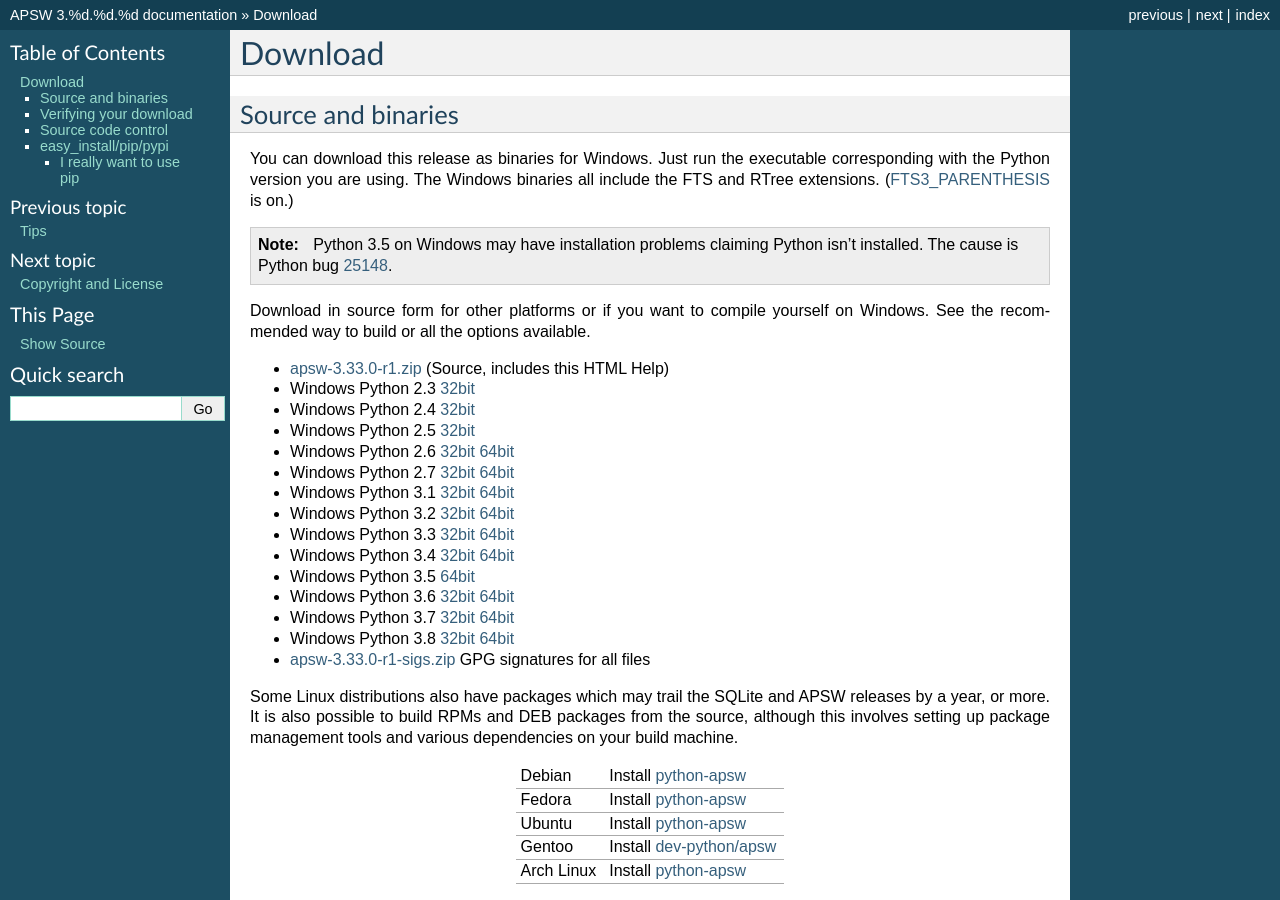
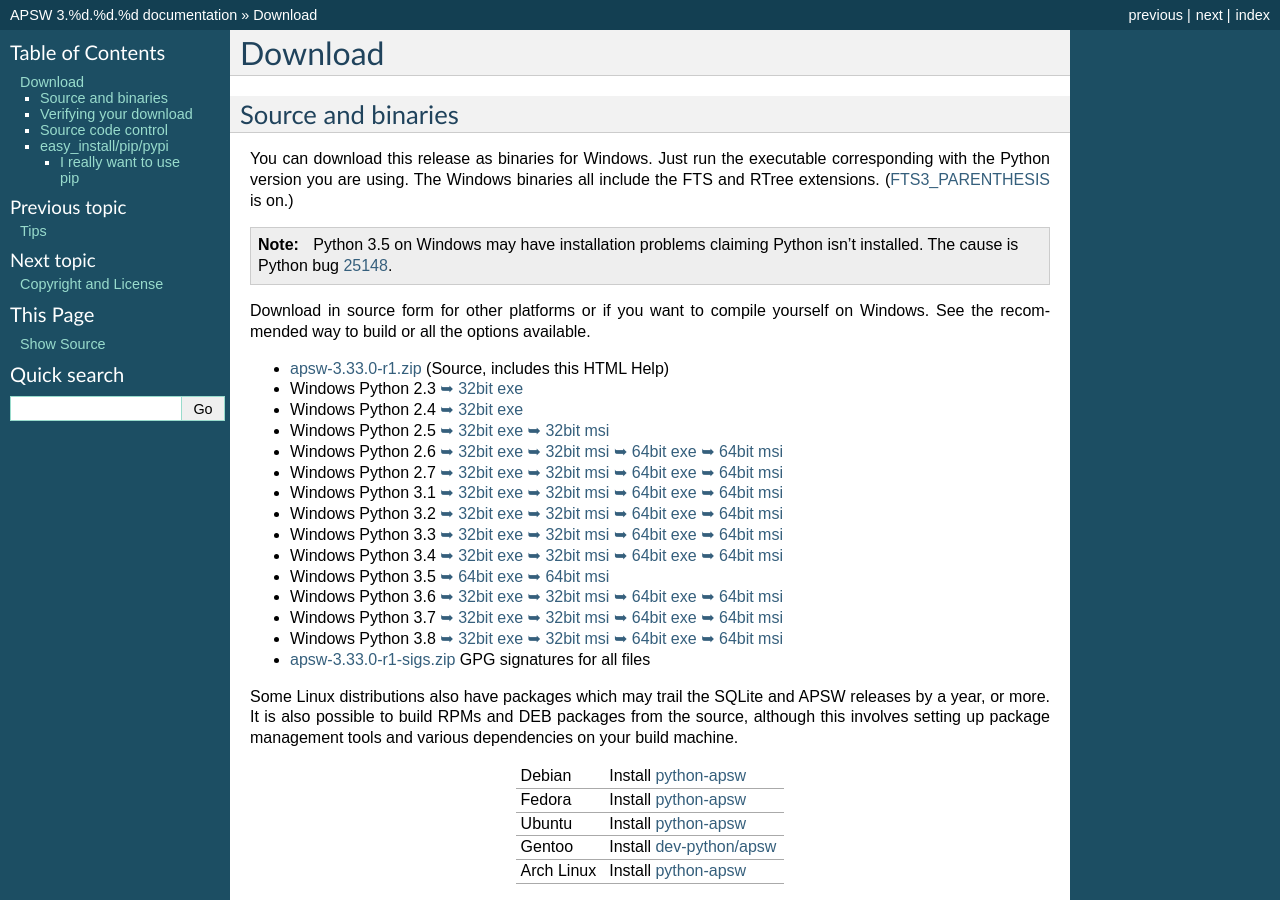
Before and after one commit to rogerbinns/apsw, a Sphinx documentation site: the page built from doc/download.rst, in a window 1280 px wide and 900 px high. Built offline with Sphinx 7.4.7, drawn with Linux system fonts in a browser that asks for light colours; pages that are not in the unit, such as notebooks, are missing from menus; the version number is read from the project's files by our own code.

Commit message:
MSIs for download too
Closes #294

```diff
--- a/doc/changes.rst
+++ b/doc/changes.rst
@@ -1,6 +1,12 @@
 Change History
 **************
 .. currentmodule:: apsw
+
+next-r1
+=======
+
+Windows MSI installer files are now provided in addition to the
+exe files (:issue:`294`)
 
 3.33.0-r1
 =========
--- a/doc/download.rst
+++ b/doc/download.rst
@@ -29,74 +29,114 @@
   (Source, includes this HTML Help)
 
 * Windows Python 2.3
-  `32bit
+  `➥ 32bit exe
   <https://github.com/rogerbinns/apsw/releases/download/3.33.0-r1/apsw-3.33.0-r1.win32-py2.3.exe>`__
 
 * Windows Python 2.4
-  `32bit
+  `➥ 32bit exe
   <https://github.com/rogerbinns/apsw/releases/download/3.33.0-r1/apsw-3.33.0-r1.win32-py2.4.exe>`__
 
 * Windows Python 2.5
-  `32bit
+  `➥ 32bit exe
   <https://github.com/rogerbinns/apsw/releases/download/3.33.0-r1/apsw-3.33.0.win32-py2.5.exe>`__
+  `➥ 32bit msi
+  <https://github.com/rogerbinns/apsw/releases/download/3.33.0-r1/apsw-3.33.0.win32-py2.5.msi>`__
 
 * Windows Python 2.6
-  `32bit
+  `➥ 32bit exe
   <https://github.com/rogerbinns/apsw/releases/download/3.33.0-r1/apsw-3.33.0.win32-py2.6.exe>`__
-  `64bit
+  `➥ 32bit msi
+  <https://github.com/rogerbinns/apsw/releases/download/3.33.0-r1/apsw-3.33.0.win32-py2.6.msi>`__
+  `➥ 64bit exe
   <https://github.com/rogerbinns/apsw/releases/download/3.33.0-r1/apsw-3.33.0.win-amd64-py2.6.exe>`__
+  `➥ 64bit msi
+  <https://github.com/rogerbinns/apsw/releases/download/3.33.0-r1/apsw-3.33.0.win-amd64-py2.6.msi>`__
 
 * Windows Python 2.7
-  `32bit
+  `➥ 32bit exe
   <https://github.com/rogerbinns/apsw/releases/download/3.33.0-r1/apsw-3.33.0.win32-py2.7.exe>`__
-  `64bit
+  `➥ 32bit msi
+  <https://github.com/rogerbinns/apsw/releases/download/3.33.0-r1/apsw-3.33.0.win32-py2.7.msi>`__
+  `➥ 64bit exe
   <https://github.com/rogerbinns/apsw/releases/download/3.33.0-r1/apsw-3.33.0.win-amd64-py2.7.exe>`__
+  `➥ 64bit msi
+  <https://github.com/rogerbinns/apsw/releases/download/3.33.0-r1/apsw-3.33.0.win-amd64-py2.7.msi>`__
 
 * Windows Python 3.1
-  `32bit
+  `➥ 32bit exe
   <https://github.com/rogerbinns/apsw/releases/download/3.33.0-r1/apsw-3.33.0.win32-py3.1.exe>`__
-  `64bit
+  `➥ 32bit msi
+  <https://github.com/rogerbinns/apsw/releases/download/3.33.0-r1/apsw-3.33.0.win32-py3.1.msi>`__
+  `➥ 64bit exe
   <https://github.com/rogerbinns/apsw/releases/download/3.33.0-r1/apsw-3.33.0.win-amd64-py3.1.exe>`__
+  `➥ 64bit msi
+  <https://github.com/rogerbinns/apsw/releases/download/3.33.0-r1/apsw-3.33.0.win-amd64-py3.1.msi>`__
 
 * Windows Python 3.2
-  `32bit
+  `➥ 32bit exe
   <https://github.com/rogerbinns/apsw/releases/download/3.33.0-r1/apsw-3.33.0.win32-py3.2.exe>`__
-  `64bit
+  `➥ 32bit msi
+  <https://github.com/rogerbinns/apsw/releases/download/3.33.0-r1/apsw-3.33.0.win32-py3.2.msi>`__
+  `➥ 64bit exe
   <https://github.com/rogerbinns/apsw/releases/download/3.33.0-r1/apsw-3.33.0.win-amd64-py3.2.exe>`__
+  `➥ 64bit msi
+  <https://github.com/rogerbinns/apsw/releases/download/3.33.0-r1/apsw-3.33.0.win-amd64-py3.2.msi>`__
 
 * Windows Python 3.3
-  `32bit
+  `➥ 32bit exe
   <https://github.com/rogerbinns/apsw/releases/download/3.33.0-r1/apsw-3.33.0.win32-py3.3.exe>`__
-  `64bit
+  `➥ 32bit msi
+  <https://github.com/rogerbinns/apsw/releases/download/3.33.0-r1/apsw-3.33.0.win32-py3.3.msi>`__
+  `➥ 64bit exe
   <https://github.com/rogerbinns/apsw/releases/download/3.33.0-r1/apsw-3.33.0.win-amd64-py3.3.exe>`__
+  `➥ 64bit msi
+  <https://github.com/rogerbinns/apsw/releases/download/3.33.0-r1/apsw-3.33.0.win-amd64-py3.3.msi>`__
 
 * Windows Python 3.4
-  `32bit
+  `➥ 32bit exe
   <https://github.com/rogerbinns/apsw/releases/download/3.33.0-r1/apsw-3.33.0.win32-py3.4.exe>`__
-  `64bit
+  `➥ 32bit msi
+  <https://github.com/rogerbinns/apsw/releases/download/3.33.0-r1/apsw-3.33.0.win32-py3.4.msi>`__
+  `➥ 64bit exe
   <https://github.com/rogerbinns/apsw/releases/download/3.33.0-r1/apsw-3.33.0.win-amd64-py3.4.exe>`__
+  `➥ 64bit msi
+  <https://github.com/rogerbinns/apsw/releases/download/3.33.0-r1/apsw-3.33.0.win-amd64-py3.4.msi>`__
 
 * Windows Python 3.5
-  `64bit
+  `➥ 64bit exe
   <https://github.com/rogerbinns/apsw/releases/download/3.33.0-r1/apsw-3.33.0.win-amd64-py3.5.exe>`__
+  `➥ 64bit msi
+  <https://github.com/rogerbinns/apsw/releases/download/3.33.0-r1/apsw-3.33.0.win-amd64-py3.5.msi>`__
 
 * Windows Python 3.6
-  `32bit
+  `➥ 32bit exe
   <https://github.com/rogerbinns/apsw/releases/download/3.33.0-r1/apsw-3.33.0.win32-py3.6.exe>`__
-  `64bit
+  `➥ 32bit msi
+  <https://github.com/rogerbinns/apsw/releases/download/3.33.0-r1/apsw-3.33.0.win32-py3.6.msi>`__
+  `➥ 64bit exe
   <https://github.com/rogerbinns/apsw/releases/download/3.33.0-r1/apsw-3.33.0.win-amd64-py3.6.exe>`__
+  `➥ 64bit msi
+  <https://github.com/rogerbinns/apsw/releases/download/3.33.0-r1/apsw-3.33.0.win-amd64-py3.6.msi>`__
 
 * Windows Python 3.7
-  `32bit
+  `➥ 32bit exe
   <https://github.com/rogerbinns/apsw/releases/download/3.33.0-r1/apsw-3.33.0.win32-py3.7.exe>`__
-  `64bit
+  `➥ 32bit msi
+  <https://github.com/rogerbinns/apsw/releases/download/3.33.0-r1/apsw-3.33.0.win32-py3.7.msi>`__
+  `➥ 64bit exe
   <https://github.com/rogerbinns/apsw/releases/download/3.33.0-r1/apsw-3.33.0.win-amd64-py3.7.exe>`__
+  `➥ 64bit msi
+  <https://github.com/rogerbinns/apsw/releases/download/3.33.0-r1/apsw-3.33.0.win-amd64-py3.7.msi>`__
 
 * Windows Python 3.8
-  `32bit
+  `➥ 32bit exe
   <https://github.com/rogerbinns/apsw/releases/download/3.33.0-r1/apsw-3.33.0.win32-py3.8.exe>`__
-  `64bit
+  `➥ 32bit msi
+  <https://github.com/rogerbinns/apsw/releases/download/3.33.0-r1/apsw-3.33.0.win32-py3.8.msi>`__
+  `➥ 64bit exe
   <https://github.com/rogerbinns/apsw/releases/download/3.33.0-r1/apsw-3.33.0.win-amd64-py3.8.exe>`__
+  `➥ 64bit msi
+  <https://github.com/rogerbinns/apsw/releases/download/3.33.0-r1/apsw-3.33.0.win-amd64-py3.8.msi>`__
 
 * `apsw-3.33.0-r1-sigs.zip
   <https://github.com/rogerbinns/apsw/releases/download/3.33.0-r1/apsw-3.33.0-r1-sigs.zip>`__
```
Also changed, not shown: 1 other file.
